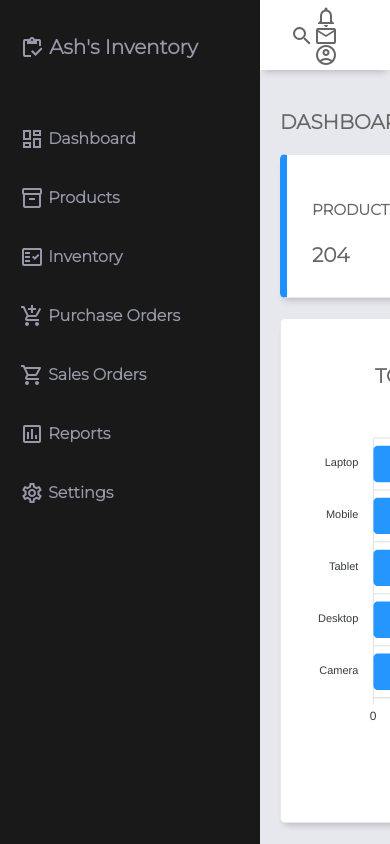
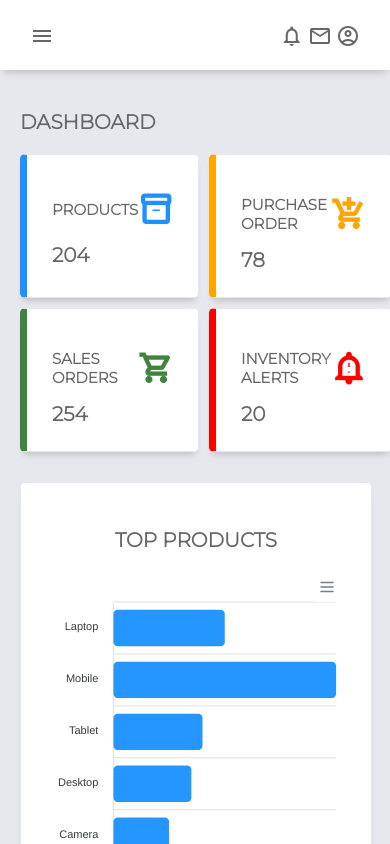
Before and after one commit to asishkghosh/Dashboard-HTML-CSS-JavaScript, a plain HTML site: page index.html in a window 390 px wide. Drawn offline with nearby package versions, Linux system fonts and the light colour scheme.

Commit message:
Adding responsive design queries

```diff
--- a/css/styles.css
+++ b/css/styles.css
@@ -38,7 +38,7 @@ body {
 
 .grid-container {
     display: grid;
-    grid-template-columns: 260px 1fr 1fr;
+    grid-template-columns: 260px 1fr 1fr 1fr;
     grid-template-rows: 0.2fr 3fr;
     grid-template-areas:
         "sidebar header header header"
@@ -81,8 +81,11 @@ body {
 
 }
 
-.sidebar-title>span {
+.sidebar-title > span {
     display: none;
+    justify-content: space-between;
+    padding-top: 20px;
+    padding-left: 20px;
 }
 
 .sidebar-brand {
@@ -216,3 +219,57 @@ body {
     font-weight: bolder;
     font-size: 20px;
 }
+
+/* ---------- Media Queries ---------- */
+
+/* ---------- 992px ---------- */
+@media screen and (max-width: 992px) {
+    .grid-container {
+        grid-template-columns: 1fr;
+        grid-template-rows: 0.2fr 3fr;
+        grid-template-areas:
+            "header"
+            "main";
+    }
+
+    #sidebar {
+        display: none;
+    }
+
+    .menu-icon {
+        display: inline;
+        /* font-size: 20px;
+        color: #9799ab; */
+        cursor: pointer;
+    }
+
+    .sidebar-title>span {
+        display: inline;
+    }
+
+}
+
+/* ---------- 768px ---------- */
+@media screen and (max-width: 768px) {
+    .main-cards {
+        grid-template-columns: 1fr 1fr;
+        gap: 10px;
+        margin-bottom: 0px;
+    }
+
+    .charts {
+        grid-template-columns: 1fr;
+        margin-top: 30px;
+    }
+
+}
+
+
+/* ---------- 576px ---------- */
+
+@media screen and (max-width: 576px) {
+    .header-left {
+        display: none;
+    }
+
+}
```
